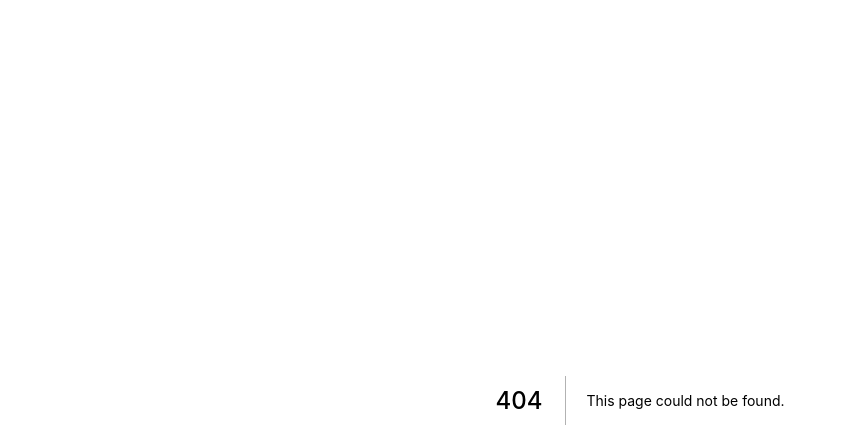
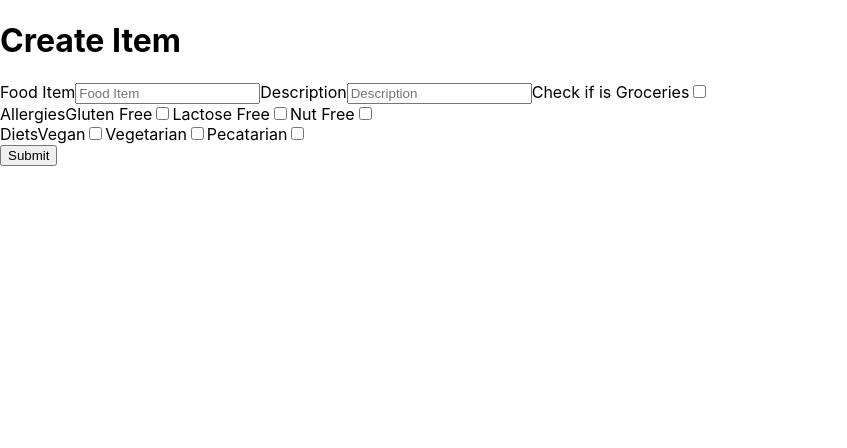
Before and after one commit to braga-felipe/heaps, a Next.js app in the folder client/: page /createItem in a window 1280 px wide. Before the commit this address had no page. Shown: the top 448 px of the page, without its empty margins (0-847 px from the left). Built offline with nearby package versions, Linux system fonts and the light colour scheme; what urql would draw is missing.

Commit message:
started-create-item-form

```diff
--- a/client/src/components/CreateItem/CreateItem.tsx
+++ b/client/src/components/CreateItem/CreateItem.tsx
@@ -0,0 +1,70 @@
+import React from 'react';
+import { Formik, Field, Form } from 'formik';
+
+interface Values {
+  name: string;
+  description: string;
+  servings: number;
+  isGroceries: boolean;
+  allergies: string[];
+  diets: string[];
+}
+
+export default function CreateItem() {
+  return (
+    <div>
+      <h1>Create Item</h1>
+      <Formik
+        initialValues={{
+          name: '',
+          description: '',
+          servings: 0,
+          isGroceries: false,
+          allergies: [],
+          diets: [],
+        }}
+        onSubmit={(
+          values: Values,
+
+        ) => {
+          console.log('values', values);
+
+        }}
+      >
+        <Form>
+          <label htmlFor="name">Food Item</label>
+          <Field id="name" name="name" placeholder="Food Item" />
+
+          <label htmlFor="description">Description</label>
+          <Field id="description" name="description" placeholder="Description" />
+
+          <label htmlFor="isGroceries">Check if is Groceries</label>
+          <Field id="isGroceries" name="isGroceries" type='checkbox' />
+          <div>
+            <label >
+              Allergies
+              <label htmlFor="glutenFree">Gluten Free</label>
+              <Field id="glutenFree" value='Gluten Free' type='checkbox' name='allergies' />
+              <label htmlFor="lactoseFree">Lactose Free</label>
+              <Field id="lactoseFree" value='Lactose Free' type='checkbox' name='allergies' />
+              <label htmlFor="nutFree">Nut Free</label>
+              <Field id="nutFree" value='Nut Free' type='checkbox' name='allergies' />
+            </label>
+          </div>
+          <div>
+            <label >
+              Diets
+              <label htmlFor="vegan">Vegan</label>
+              <Field id="vegan" value='Vegan' type='checkbox' name='diets' />
+              <label htmlFor="vegetarian">Vegetarian</label>
+              <Field id="vegetarian" value='Vegetarian' type='checkbox' name='diets' />
+              <label htmlFor="pescatarian">Pecatarian</label>
+              <Field id="pescatarian" value='Pescatarian' type='checkbox' name='diets' />
+            </label>
+          </div>
+          <button type="submit">Submit</button>
+        </Form>
+      </Formik>
+    </div>
+  );
+}
--- /dev/null
+++ b/client/src/pages/createItem.tsx
@@ -0,0 +1,9 @@
+import CreateItem from "../components/CreateItem/CreateItem";
+
+
+
+export default function createItem() {
+  return (
+    <CreateItem />
+  );
+}
```
